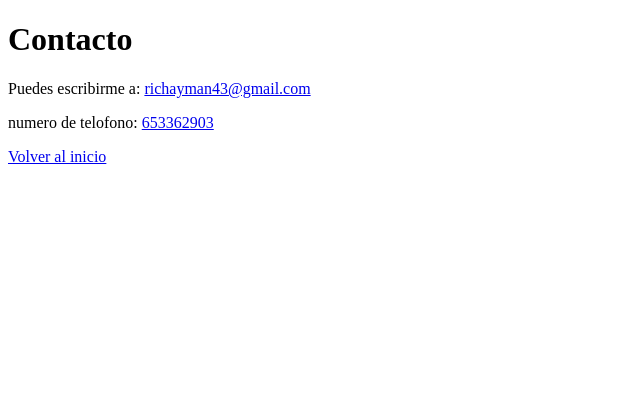
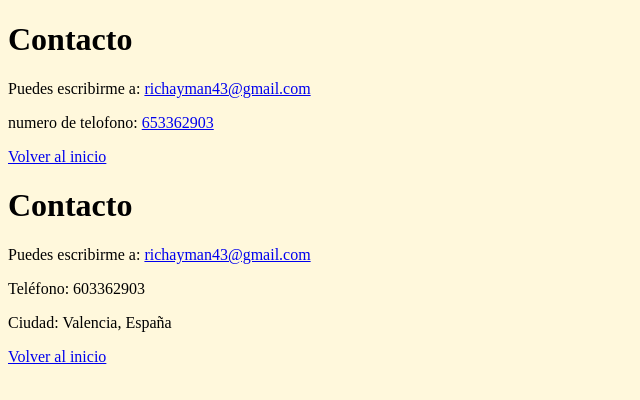
Before and after one commit to richayman43-boop/aiman43.github.io, a plain HTML site: page contacto.html in a window 1280 px wide. Shown: the whole page, without its empty margins (0-640 px from the left). Drawn offline with Linux system fonts and the light colour scheme.

Commit message:
Update contacto.html

```diff
--- a/contacto.html
+++ b/contacto.html
@@ -12,4 +12,13 @@
 
   <a href="index.html">Volver al inicio</a>
 </body>
+  <body style="background-color: #fff8dc;">
+  <h1>Contacto</h1>
+  <p>Puedes escribirme a: <a href="mailto:richayman43@gmail.com">richayman43@gmail.com</a></p>
+  <p>Teléfono: 603362903</p>
+  <p>Ciudad: Valencia, España</p>
+
+  <a href="index.html">Volver al inicio</a>
+</body>
+
 </html>
```
